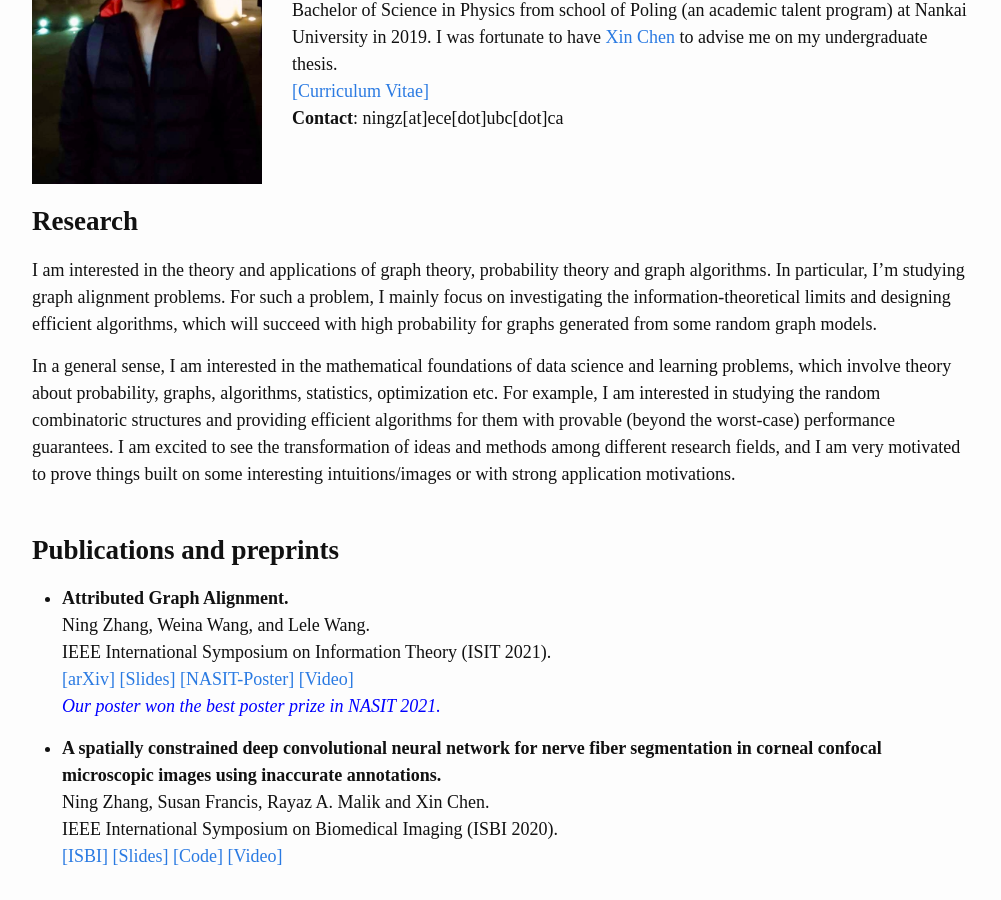
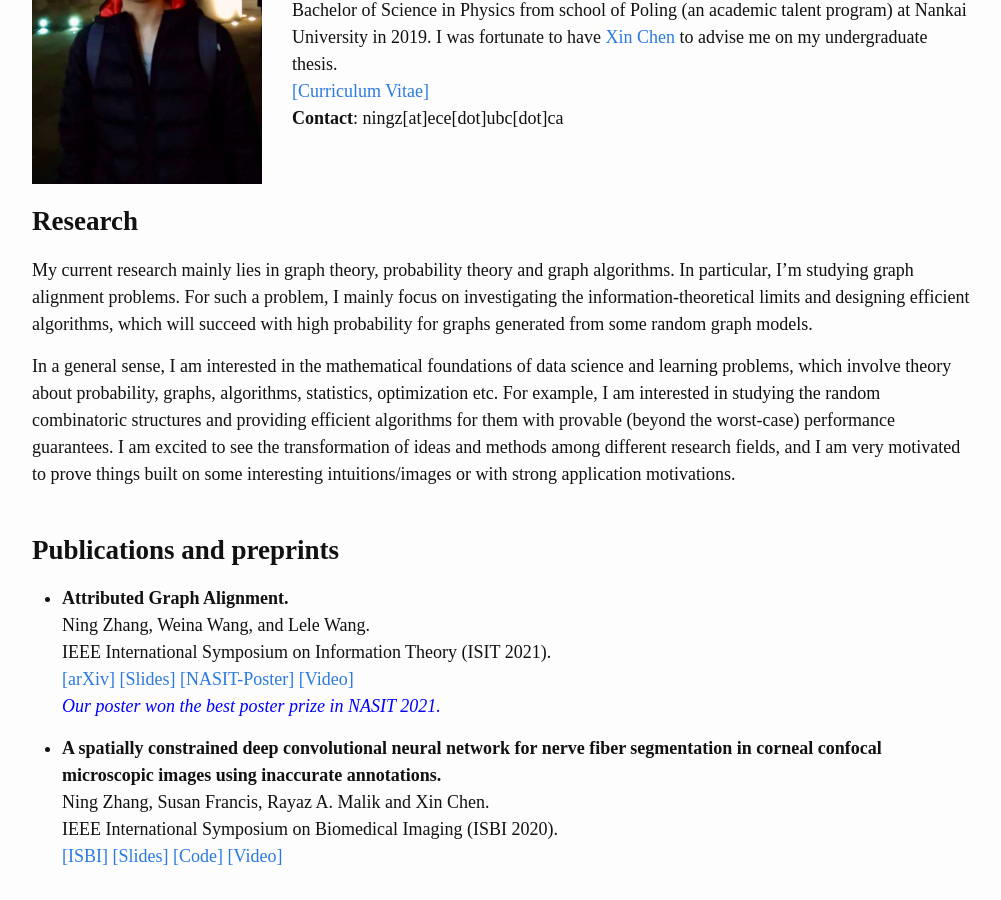
Before and after one commit to NingZhang-Git/NZ_website, a Jekyll site: the page built from index.md, in a window 1280 px wide and 900 px high, scrolled down 315 px. Shown: the whole window, without its empty margins (138-1139 px from the left). Built offline with Jekyll 4.4.1, drawn with Linux system fonts in a browser that asks for light colours.

Commit message:
Update index.md

```diff
--- a/index.md
+++ b/index.md
@@ -18,7 +18,7 @@ I am a research based master student in the department of ECE at the University
 <br>
 <br>
 ## **Research**
-I am interested in the theory and applications of graph theory, probability theory and graph algorithms. In particular, I'm studying graph alignment problems. For such a problem, I mainly focus on investigating the information-theoretical limits and designing efficient algorithms, which will succeed with high probability for graphs generated from some random graph models.
+My current research mainly lies in graph theory, probability theory and graph algorithms. In particular, I'm studying graph alignment problems. For such a problem, I mainly focus on investigating the information-theoretical limits and designing efficient algorithms, which will succeed with high probability for graphs generated from some random graph models.
 
 In a general sense, I am interested in the mathematical foundations of data science and learning problems, which involve theory about probability, graphs, algorithms, statistics, optimization etc. For example, I am interested in studying the random combinatoric structures and providing efficient algorithms for them with provable (beyond the worst-case) performance guarantees. I am excited to see the transformation of ideas and methods among different research fields, and I am very motivated to prove things built on some interesting intuitions/images or with strong application motivations.
 <br/>
```
